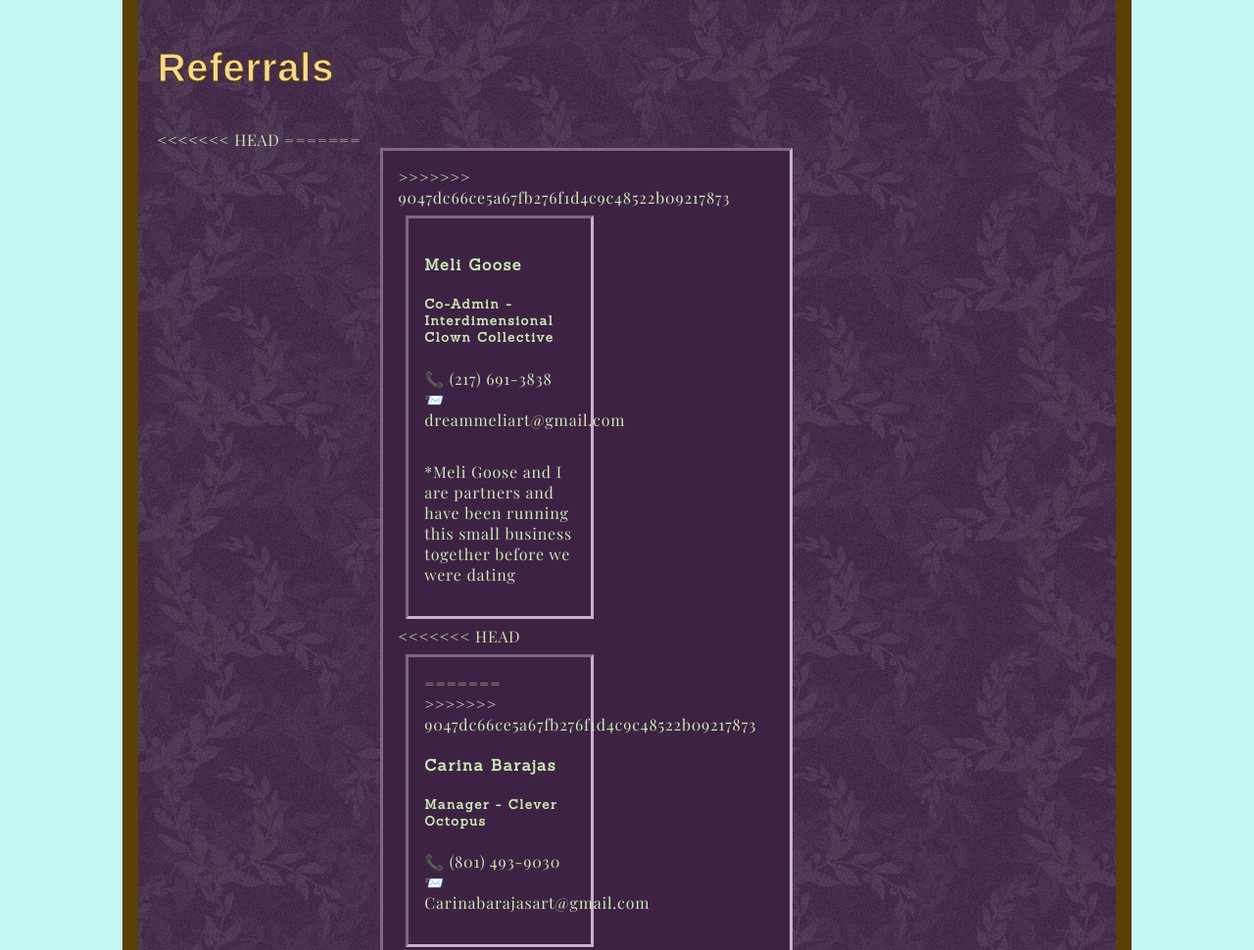
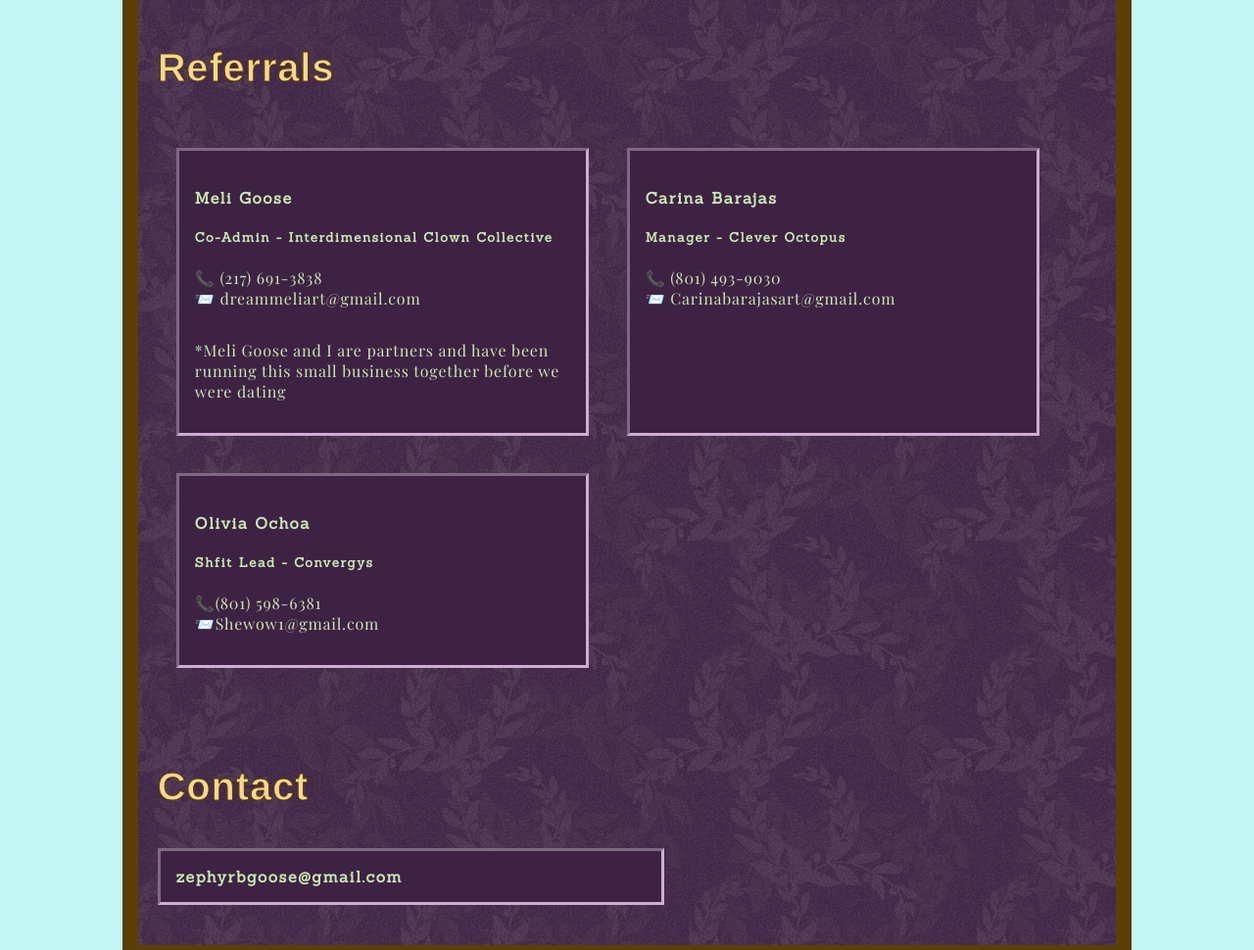
Before and after one commit to ZephyrBGoose/virtualAssistant, a plain HTML site: page index.html in a window 1280 px wide. Shown: the part 3260-4230 px from the top of the page at 98% size. Drawn offline with nearby package versions, Linux system fonts and the light colour scheme; a web font is replaced by a local one.

Commit message:
fix last commit

```diff
--- a/index.html
+++ b/index.html
@@ -180,10 +180,6 @@
 
                 <h3>Referrals</h3>
                 <div>
-<<<<<<< HEAD
-=======
-                <section>
->>>>>>> 9047dc66ce5a67fb276f1d4c9c48522b09217873
                     <section>
                         <h4>Meli Goose</h4>
                         <h5>Co-Admin - Interdimensional Clown Collective</h5>
@@ -200,10 +196,7 @@
                             </p>
                         </div>
                     </section>
-<<<<<<< HEAD
                     <section>
-=======
->>>>>>> 9047dc66ce5a67fb276f1d4c9c48522b09217873
                     <h4>Carina Barajas</h4>
                     <h5>Manager - Clever Octopus</h5>
                     <div>
```
